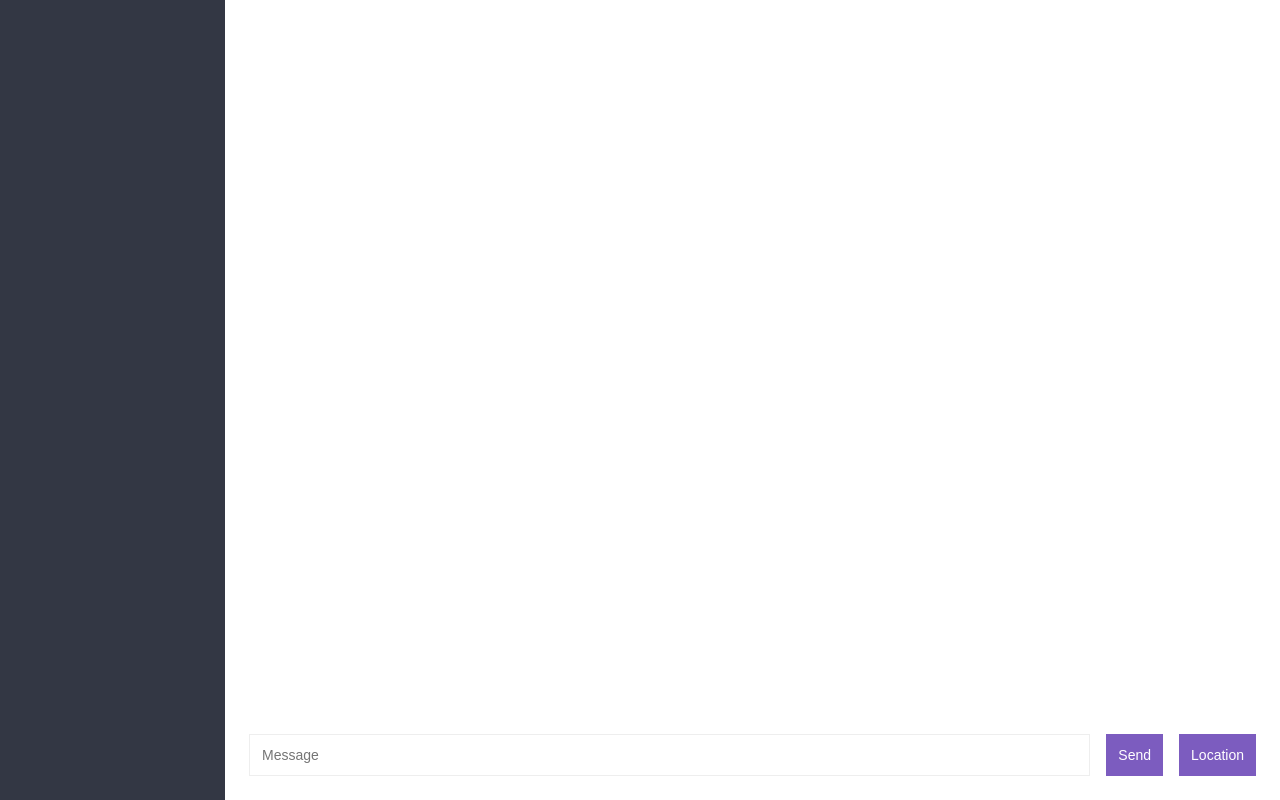
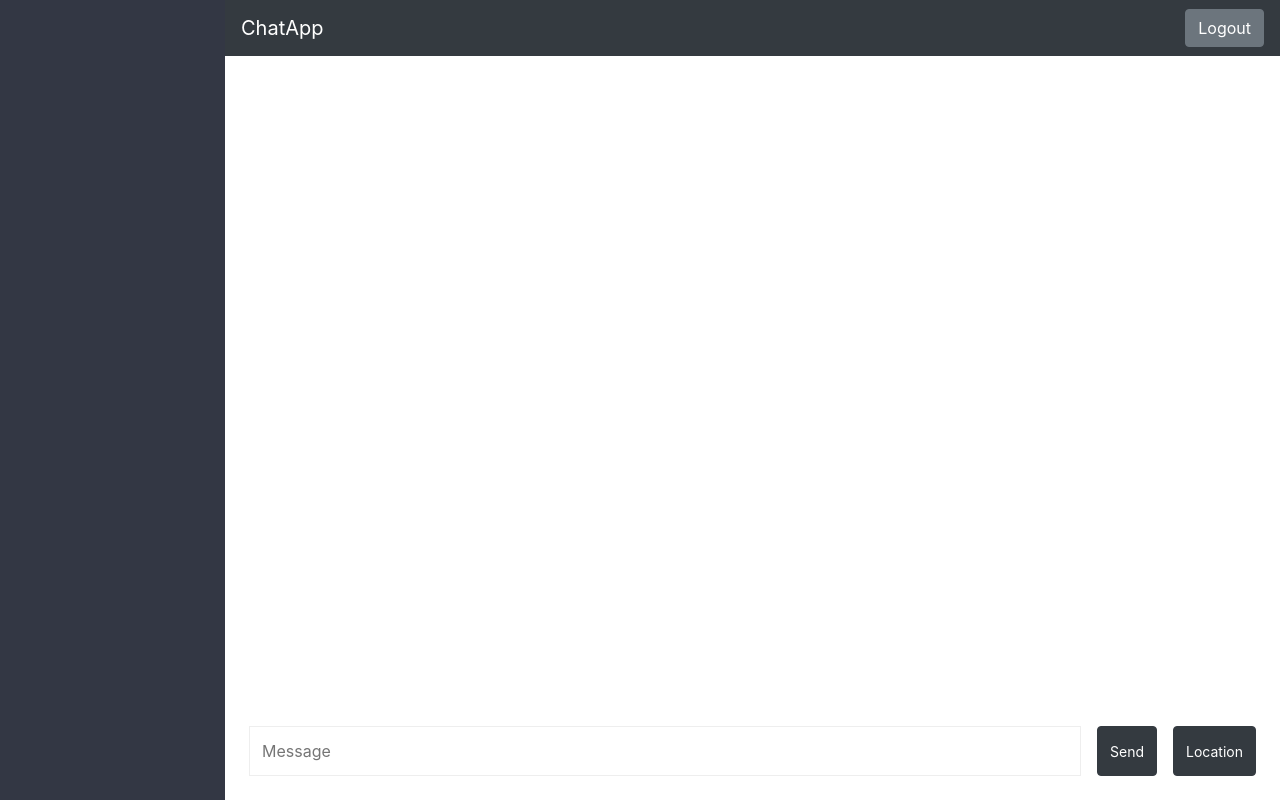
Before and after one commit to abdullahtanvir11/chat-app, a plain HTML site: page public/chat.html in a window 1280 px wide. Drawn offline with nearby package versions, Linux system fonts and the light colour scheme; no server answers.

Commit message:
Updated Version

```diff
--- a/public/chat.html
+++ b/public/chat.html
@@ -4,6 +4,7 @@
     <title>Chat App</title>
     <link rel="icon" href="/img/favicon.png">
     <link rel="stylesheet" href="/css/styles.min.css">
+    <link rel="stylesheet" href="https://cdn.jsdelivr.net/npm/bootstrap@4.0.0/dist/css/bootstrap.min.css" integrity="sha384-Gn5384xqQ1aoWXA+058RXPxPg6fy4IWvTNh0E263XmFcJlSAwiGgFAW/dAiS6JXm" crossorigin="anonymous">
 
   </head>
   <body>
@@ -12,7 +13,12 @@
 
       </div>
       <div class="chat__main">
-
+        <nav class="navbar navbar-dark bg-dark">
+          <a class="navbar-brand" href="#">
+            ChatApp
+          </a>
+          <button  class="btn btn-secondary form-inline my-2 my-lg-0" onclick="location.href='/'" id="logoutBtn">Logout</button>
+        </nav>
         <div id="messages" class="chat__messages"></div>
 
         <div class="compose">
@@ -24,11 +30,11 @@
               required
               autocomplete="off"
             />
-            <button type="submit" id="sendBtn">
+            <button class="btn btn-dark" type="submit" id="sendBtn">
               Send
             </button>
           </form>
-          <button type="button" id="send-location">Location</button>
+          <button class="btn btn-dark" type="button" id="send-location">Location</button>
 
         </div>
 
```
Also changed, not shown: public/index.html (+2 -1 lines), public/img/favicon.png.
